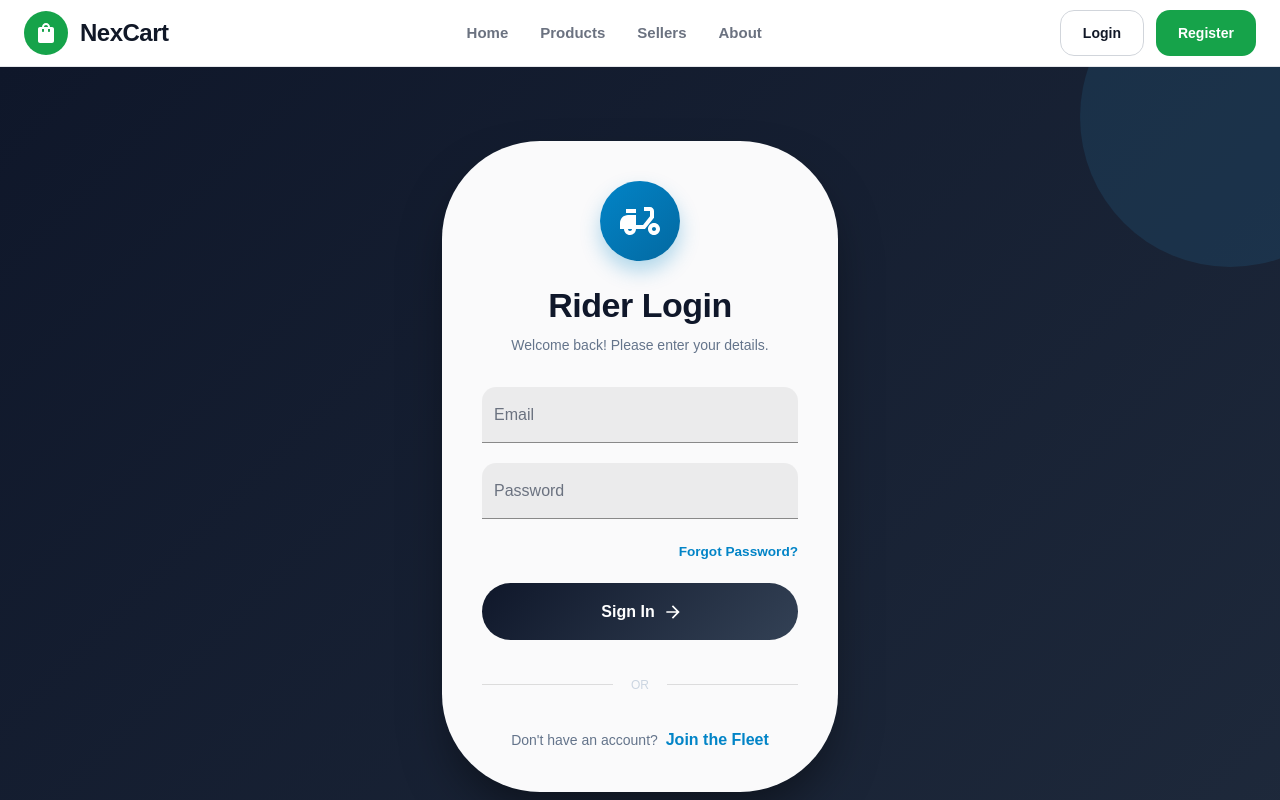
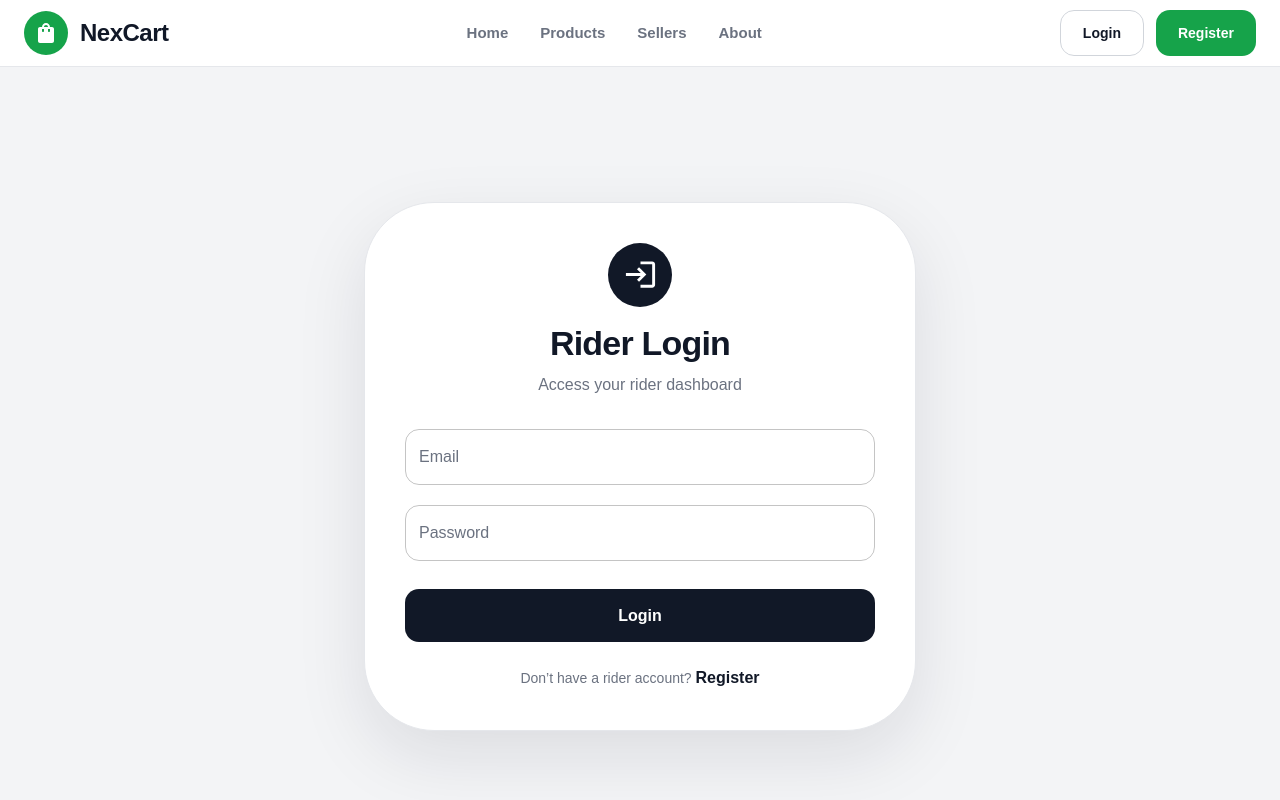
Before and after one commit to diptaPrattoy/NexCart-Frontend, a Next.js app: page /login/rider in a window 1280 px wide. Shown: the top 800 px of the page. Built offline with nearby package versions, Linux system fonts and the light colour scheme; what @mui/material-nextjs would draw is missing.

Commit message:
added rider dashboard

```diff
--- /dev/null
+++ b/app/dashboard/rider/page.tsx
@@ -0,0 +1,329 @@
+"use client";
+
+import { useEffect, useState } from "react";
+import axios from "axios";
+
+export default function RiderDashboard() {
+  const [rider, setRider] = useState<any>(null);
+  const [reviews, setReviews] = useState<any[]>([]);
+  const [status, setStatus] = useState("");
+
+  const [token, setToken] = useState<string | null>(null);
+  const [riderId, setRiderId] = useState<string | null>(null);
+
+  const [loading, setLoading] = useState(true);
+
+  // Fetch Rider Information
+  const fetchRider = async (
+    token: string,
+    riderId: string
+  ) => {
+    try {
+      const res = await axios.get(
+        `http://localhost:3000/riders/${riderId}`,
+        {
+          headers: {
+            Authorization: `Bearer ${token}`,
+          },
+        }
+      );
+
+      setRider(res.data);
+      setStatus(res.data.status);
+
+    } catch (error: any) {
+      console.log(error);
+
+      // Unauthorized
+      if (error.response?.status === 401) {
+        localStorage.removeItem("token");
+        localStorage.removeItem("riderId");
+        localStorage.removeItem("rider");
+
+        window.location.href = "/login/rider";
+      }
+    }
+  };
+
+  // Fetch Reviews
+  const fetchReviews = async (
+    token: string,
+    riderId: string
+  ) => {
+    try {
+      const res = await axios.get(
+        `http://localhost:3000/riders/${riderId}/reviews`,
+        {
+          headers: {
+            Authorization: `Bearer ${token}`,
+          },
+        }
+      );
+
+      setReviews(res.data);
+
+    } catch (error) {
+      console.log(error);
+    }
+  };
+
+  // Load Data
+  useEffect(() => {
+    const storedToken = localStorage.getItem("token");
+    const storedRiderId = localStorage.getItem("riderId");
+
+    // If not logged in
+    if (!storedToken || !storedRiderId) {
+      window.location.href = "/login/rider";
+      return;
+    }
+
+    setToken(storedToken);
+    setRiderId(storedRiderId);
+
+    const loadData = async () => {
+      await fetchRider(storedToken, storedRiderId);
+      await fetchReviews(storedToken, storedRiderId);
+
+      setLoading(false);
+    };
+
+    loadData();
+
+  }, []);
+
+  // Change Rider Status
+  const changeStatus = async () => {
+    try {
+      if (!token || !riderId) return;
+
+      await axios.patch(
+        `http://localhost:3000/riders/${riderId}/status`,
+        {
+          status,
+        },
+        {
+          headers: {
+            Authorization: `Bearer ${token}`,
+          },
+        }
+      );
+
+      alert("Status Updated Successfully");
+
+      fetchRider(token, riderId);
+
+    } catch (error) {
+      console.log(error);
+
+      alert("Failed to update status");
+    }
+  };
+
+  // Logout
+  const logout = () => {
+    localStorage.removeItem("token");
+    localStorage.removeItem("riderId");
+    localStorage.removeItem("rider");
+
+    window.location.href = "/login/rider";
+  };
+
+  // Loading State
+  if (loading) {
+    return (
+      <div className="h-screen flex items-center justify-center text-2xl font-bold">
+        Loading Dashboard...
+      </div>
+    );
+  }
+
+  // No Rider
+  if (!rider) {
+    return (
+      <div className="h-screen flex items-center justify-center text-red-500 text-2xl font-bold">
+        Rider Not Found
+      </div>
+    );
+  }
+
+  return (
+    <div className="min-h-screen bg-gray-100 p-6">
+
+      <div className="max-w-6xl mx-auto">
+
+        {/* Header */}
+        <div className="bg-white shadow-md rounded-2xl p-6 flex justify-between items-center">
+
+          <div>
+            <h1 className="text-3xl font-bold">
+              Welcome, {rider.name}
+            </h1>
+
+            <p className="text-gray-500 mt-1">
+              {rider.email}
+            </p>
+          </div>
+
+          <button
+            onClick={logout}
+            className="bg-red-500 hover:bg-red-600 text-white px-5 py-2 rounded-lg"
+          >
+            Logout
+          </button>
+
+        </div>
+
+        {/* Dashboard Cards */}
+        <div className="grid md:grid-cols-3 gap-6 mt-6">
+
+          {/* Rider Profile */}
+          <div className="bg-white p-6 rounded-2xl shadow-md">
+
+            <h2 className="text-2xl font-bold mb-5">
+              Rider Profile
+            </h2>
+
+            <div className="space-y-3">
+
+              <p>
+                <strong>Name:</strong> {rider.name}
+              </p>
+
+              <p>
+                <strong>Email:</strong> {rider.email}
+              </p>
+
+              <p>
+                <strong>Phone:</strong> {rider.phone}
+              </p>
+
+              <p>
+                <strong>Vehicle:</strong>{" "}
+                {rider.vehicle_type || "N/A"}
+              </p>
+
+              <p>
+                <strong>Location:</strong>{" "}
+                {rider.current_location || "N/A"}
+              </p>
+
+              <p>
+                <strong>Status:</strong>{" "}
+                <span className="text-blue-600 font-bold capitalize">
+                  {rider.status}
+                </span>
+              </p>
+
+            </div>
+
+          </div>
+
+          {/* Change Status */}
+          <div className="bg-white p-6 rounded-2xl shadow-md">
+
+            <h2 className="text-2xl font-bold mb-5">
+              Change Status
+            </h2>
+
+            <select
+              value={status}
+              onChange={(e) => setStatus(e.target.value)}
+              className="w-full border p-3 rounded-lg"
+            >
+              <option value="available">
+                Available
+              </option>
+
+              <option value="busy">
+                Busy
+              </option>
+
+              <option value="offline">
+                Offline
+              </option>
+            </select>
+
+            <button
+              onClick={changeStatus}
+              className="bg-blue-500 hover:bg-blue-600 text-white w-full mt-5 py-3 rounded-lg"
+            >
+              Update Status
+            </button>
+
+          </div>
+
+          {/* Stats */}
+          <div className="bg-white p-6 rounded-2xl shadow-md">
+
+            <h2 className="text-2xl font-bold mb-5">
+              Dashboard Stats
+            </h2>
+
+            <div className="space-y-4">
+
+              <div className="bg-green-100 p-4 rounded-lg">
+                <p className="font-semibold">
+                  Total Reviews
+                </p>
+
+                <p className="text-2xl font-bold">
+                  {reviews.length}
+                </p>
+              </div>
+
+              <div className="bg-yellow-100 p-4 rounded-lg">
+                <p className="font-semibold">
+                  Current Status
+                </p>
+
+                <p className="text-2xl font-bold capitalize">
+                  {rider.status}
+                </p>
+              </div>
+
+            </div>
+
+          </div>
+
+        </div>
+
+        {/* Reviews Section */}
+        <div className="bg-white rounded-2xl shadow-md p-6 mt-6">
+
+          <h2 className="text-2xl font-bold mb-6">
+            Rider Reviews
+          </h2>
+
+          {reviews.length === 0 ? (
+            <div className="text-gray-500">
+              No reviews yet.
+            </div>
+          ) : (
+            <div className="space-y-4">
+
+              {reviews.map((review: any) => (
+                <div
+                  key={review.id}
+                  className="border rounded-xl p-4"
+                >
+                  <p className="font-bold text-lg">
+                    ⭐ Rating: {review.rating}
+                  </p>
+
+                  <p className="text-gray-700 mt-2">
+                    {review.comment}
+                  </p>
+                </div>
+              ))}
+
+            </div>
+          )}
+
+        </div>
+
+      </div>
+
+    </div>
+  );
+}
--- a/app/login/rider/page.tsx
+++ b/app/login/rider/page.tsx
@@ -3,45 +3,35 @@
 import { useState } from "react";
 import Link from "next/link";
 import axios from "axios";
+import { toast } from "react-toastify";
+
+import { useRouter } from "next/navigation";
 
 import { useForm } from "react-hook-form";
 import { zodResolver } from "@hookform/resolvers/zod";
 import { z } from "zod";
 
-import {
-  Box,
-  Button,
-  Container,
-  Paper,
-  TextField,
-  Typography,
-  Alert,
-  CircularProgress,
-  InputAdornment,
-  IconButton,
-  Divider,
-} from "@mui/material";
+import Box from "@mui/material/Box";
+import Button from "@mui/material/Button";
+import Container from "@mui/material/Container";
+import Paper from "@mui/material/Paper";
+import TextField from "@mui/material/TextField";
+import Typography from "@mui/material/Typography";
+import CircularProgress from "@mui/material/CircularProgress";
 
-// Icons
-import DeliveryDiningIcon from "@mui/icons-material/DeliveryDining";
-import EmailTwoToneIcon from "@mui/icons-material/EmailTwoTone";
-import LockTwoToneIcon from "@mui/icons-material/LockTwoTone";
-import Visibility from "@mui/icons-material/Visibility";
-import VisibilityOff from "@mui/icons-material/VisibilityOff";
-import ArrowForwardIcon from "@mui/icons-material/ArrowForward";
+import LoginIcon from "@mui/icons-material/Login";
 
 const riderLoginSchema = z.object({
-  email: z.string().email("Please enter a valid email address"),
+  email: z.string().email("Enter a valid email address"),
   password: z.string().min(1, "Password is required"),
 });
 
 type RiderLoginData = z.infer<typeof riderLoginSchema>;
 
 export default function RiderLoginPage() {
-  const [serverError, setServerError] = useState("");
-  const [serverMessage, setServerMessage] = useState("");
+  const router = useRouter();
+
   const [loading, setLoading] = useState(false);
-  const [showPassword, setShowPassword] = useState(false);
 
   const {
     register,
@@ -54,22 +44,58 @@ export default function RiderLoginPage() {
   const onSubmit = async (data: RiderLoginData) => {
     try {
       setLoading(true);
-      setServerError("");
-      setServerMessage("");
 
-      const response = await axios.post("http://localhost:3000/riders/login", data);
-      const token = response.data?.token || response.data?.accessToken;
+      const response = await axios.post(
+        "http://localhost:3000/riders/login",
+        data
+      );
 
-      if (token) localStorage.setItem("rider_token", token);
-      if (response.data?.rider) localStorage.setItem("rider", JSON.stringify(response.data.rider));
+      console.log(response.data);
 
-      setServerMessage(response.data?.message || "Success! Redirecting...");
+      // Get Token
+      const token =
+        response.data?.access_token ||
+        response.data?.accessToken ||
+        response.data?.token;
+
+      // Save Token
+      if (token) {
+        localStorage.setItem("token", token);
+      }
+
+      // Save Rider Data
+      if (response.data?.rider) {
+        localStorage.setItem(
+          "rider",
+          JSON.stringify(response.data.rider)
+        );
+
+        localStorage.setItem(
+          "riderId",
+          response.data.rider.id.toString()
+        );
+      }
+
+      toast.success(
+        response.data?.message || "Login successful"
+      );
+
+      // Redirect Dashboard
+      router.push("/dashboard/rider");
+
     } catch (error: unknown) {
+      console.log(error);
+
       if (axios.isAxiosError(error)) {
         const message = error.response?.data?.message;
-        setServerError(Array.isArray(message) ? message.join(", ") : message || "Login failed");
+
+        if (Array.isArray(message)) {
+          toast.error(message.join(", "));
+        } else {
+          toast.error(message || "Login failed");
+        }
       } else {
-        setServerError("Connection error. Please check your internet.");
+        toast.error("Something went wrong");
       }
     } finally {
       setLoading(false);
@@ -80,64 +106,63 @@ export default function RiderLoginPage() {
     <Box
       sx={{
         minHeight: "100vh",
+        bgcolor: "#f3f4f6",
         display: "flex",
         alignItems: "center",
-        justifyContent: "center",
-        background: "linear-gradient(135deg, #0f172a 0%, #1e293b 100%)", // Deep professional background
-        position: "relative",
-        overflow: "hidden",
-        "&::before": {
-          content: '""',
-          position: "absolute",
-          width: "300px",
-          height: "300px",
-          borderRadius: "50%",
-          background: "rgba(56, 189, 248, 0.1)",
-          top: "-100px",
-          right: "-100px",
-        },
+        py: 6,
       }}
     >
-      <Container maxWidth="xs">
+      <Container maxWidth="sm">
         <Paper
-          elevation={24}
+          elevation={0}
           sx={{
-            p: 5,
-            borderRadius: 7,
-            bgcolor: "rgba(255, 255, 255, 0.98)",
-            backdropFilter: "blur(10px)",
-            textAlign: "center",
-            boxShadow: "0 25px 50px -12px rgba(0, 0, 0, 0.5)",
+            p: { xs: 3, sm: 5 },
+            borderRadius: 5,
+            border: "1px solid #e5e7eb",
+            boxShadow: "0 25px 70px rgba(15, 23, 42, 0.1)",
           }}
         >
-          {/* Logo Section */}
-          <Box
-            sx={{
-              display: "inline-flex",
-              p: 2,
-              borderRadius: 5,
-              background: "linear-gradient(135deg, #0284c7 0%, #0369a1 100%)",
-              color: "white",
-              mb: 3,
-              boxShadow: "0 10px 20px rgba(2, 132, 199, 0.3)",
-            }}
-          >
-            <DeliveryDiningIcon sx={{ fontSize: 48 }} />
+          {/* Header */}
+          <Box sx={{ textAlign: "center", mb: 4 }}>
+            <Box
+              sx={{
+                width: 64,
+                height: 64,
+                mx: "auto",
+                mb: 2,
+                borderRadius: 4,
+                bgcolor: "secondary.main",
+                color: "white",
+                display: "flex",
+                alignItems: "center",
+                justifyContent: "center",
+              }}
+            >
+              <LoginIcon fontSize="large" />
+            </Box>
+
+            <Typography
+              variant="h4"
+              sx={{
+                fontWeight: 900,
+                color: "text.primary",
+                letterSpacing: "-0.8px",
+              }}
+            >
+              Rider Login
+            </Typography>
+
+            <Typography
+              sx={{
+                mt: 1,
+                color: "text.secondary",
+              }}
+            >
+              Access your rider dashboard
+            </Typography>
           </Box>
 
-          <Typography
-            variant="h4"
-            sx={{ fontWeight: 800, color: "#0f172a", letterSpacing: "-0.5px" }}
-          >
-            Rider Login
-          </Typography>
-          <Typography variant="body2" sx={{ color: "#64748b", mt: 1, mb: 4 }}>
-            Welcome back! Please enter your details.
-          </Typography>
-
-          {serverMessage && <Alert severity="success" sx={{ mb: 3, borderRadius: 2 }}>{serverMessage}</Alert>}
-          {serverError && <Alert severity="error" sx={{ mb: 3, borderRadius: 2 }}>{serverError}</Alert>}
-
+          {/* Form */}
           <Box
             component="form"
             onSubmit={handleSubmit(onSubmit)}
@@ -150,107 +175,70 @@ export default function RiderLoginPage() {
           >
             <TextField
               label="Email"
-              variant="filled"
+              placeholder="Enter your email"
               fullWidth
               {...register("email")}
               error={Boolean(errors.email)}
               helperText={errors.email?.message}
-              InputProps={{
-                disableUnderline: true,
-                startAdornment: (
-                  <InputAdornment position="start">
-                    <EmailTwoToneIcon sx={{ color: "#0284c7" }} />
-                  </InputAdornment>
-                ),
-                sx: { borderRadius: 3, bgcolor: "#f8fafc" },
-              }}
             />
 
             <TextField
               label="Password"
-              type={showPassword ? "text" : "password"}
-              variant="filled"
+              placeholder="Enter your password"
+              type="password"
               fullWidth
               {...register("password")}
               error={Boolean(errors.password)}
               helperText={errors.password?.message}
-              InputProps={{
-                disableUnderline: true,
-                startAdornment: (
-                  <InputAdornment position="start">
-                    <LockTwoToneIcon sx={{ color: "#0284c7" }} />
-                  </InputAdornment>
-                ),
-                endAdornment: (
-                  <InputAdornment position="end">
-                    <IconButton onClick={() => setShowPassword(!showPassword)} edge="end" size="small">
-                      {showPassword ? <VisibilityOff /> : <Visibility />}
-                    </IconButton>
-                  </InputAdornment>
-                ),
-                sx: { borderRadius: 3, bgcolor: "#f8fafc" },
-              }}
             />
-
-            <Box sx={{ textAlign: "right" }}>
-              <Typography
-                component={Link}
-                href="/rider/forgot-password"
-                sx={{
-                  fontSize: "0.85rem",
-                  color: "#0284c7",
-                  textDecoration: "none",
-                  fontWeight: 600,
-                  "&:hover": { textDecoration: "underline" },
-                }}
-              >
-                Forgot Password?
-              </Typography>
-            </Box>
 
             <Button
               type="submit"
               variant="contained"
               disabled={loading}
-              endIcon={!loading && <ArrowForwardIcon />}
               sx={{
-                py: 1.8,
-                borderRadius: 3,
+                mt: 1,
+                py: 1.6,
                 fontSize: 16,
-                fontWeight: 700,
-                textTransform: "none",
-                background: "linear-gradient(135deg, #0f172a 0%, #334155 100%)",
-                transition: "transform 0.2s",
+                fontWeight: 800,
+                bgcolor: "secondary.main",
+
                 "&:hover": {
-                  transform: "translateY(-2px)",
-                  background: "#000",
+                  bgcolor: "secondary.dark",
                 },
               }}
             >
-              {loading ? <CircularProgress size={24} color="inherit" /> : "Sign In"}
+              {loading ? (
+                <CircularProgress
+                  size={24}
+                  sx={{ color: "white" }}
+                />
+              ) : (
+                "Login"
+              )}
             </Button>
           </Box>
 
-          <Divider sx={{ my: 4 }}>
-            <Typography variant="caption" sx={{ color: "#cbd5e1", px: 1 }}>
-              OR
-            </Typography>
-          </Divider>
-
-          <Typography variant="body2" sx={{ color: "#64748b" }}>
-            Don't have an account?{" "}
+          {/* Footer */}
+          <Typography
+            sx={{
+              mt: 3,
+              textAlign: "center",
+              color: "text.secondary",
+              fontSize: 14,
+            }}
+          >
+            Don’t have a rider account?{" "}
             <Typography
               component={Link}
               href="/rider/register"
               sx={{
-                color: "#0284c7",
+                color: "secondary.main",
                 textDecoration: "none",
-                fontWeight: 700,
-                ml: 0.5,
-                "&:hover": { color: "#0369a1" },
+                fontWeight: 800,
               }}
             >
-              Join the Fleet
+              Register
             </Typography>
           </Typography>
         </Paper>
```
Also changed, not shown: app/dashboard/RiderDashboard.tsx (deleted), app/login/seller/page.tsx (line endings or trailing spaces).
